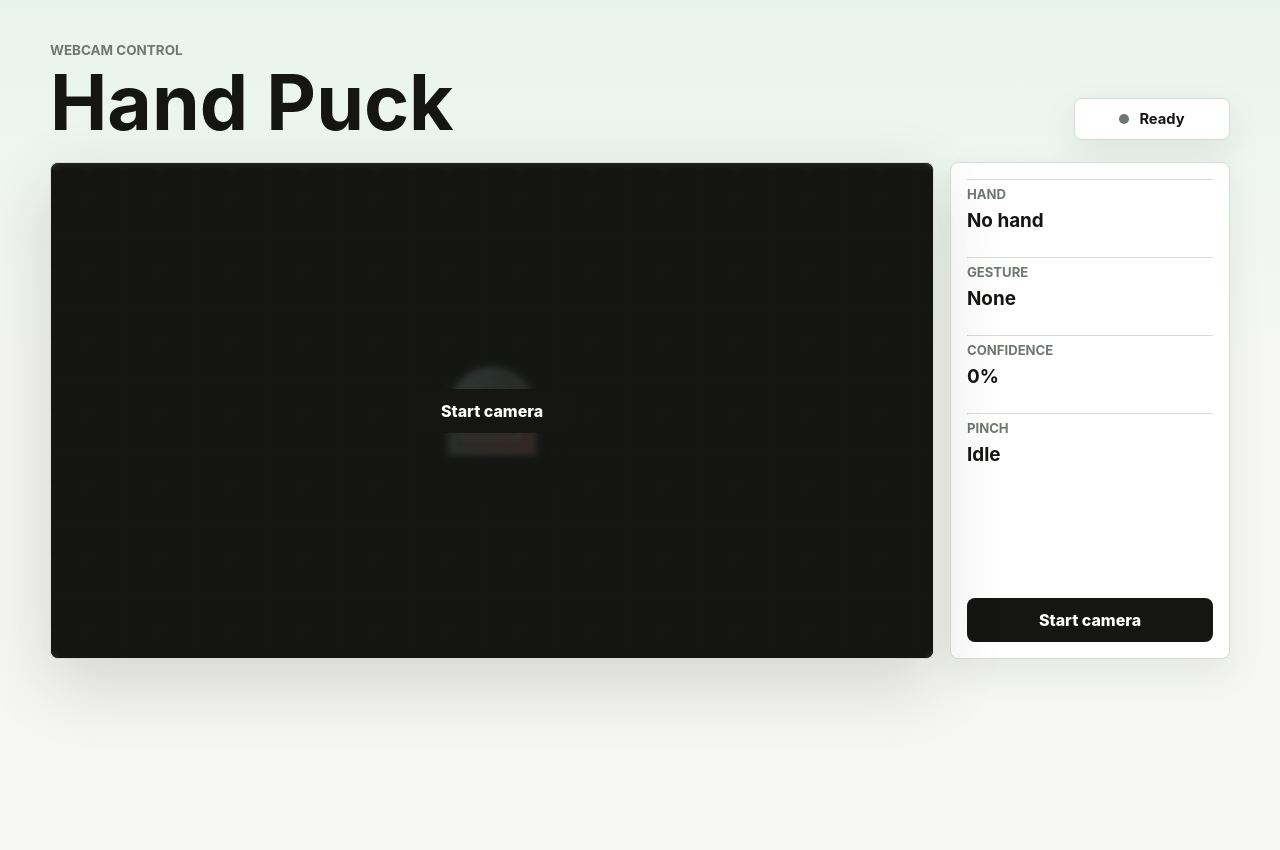
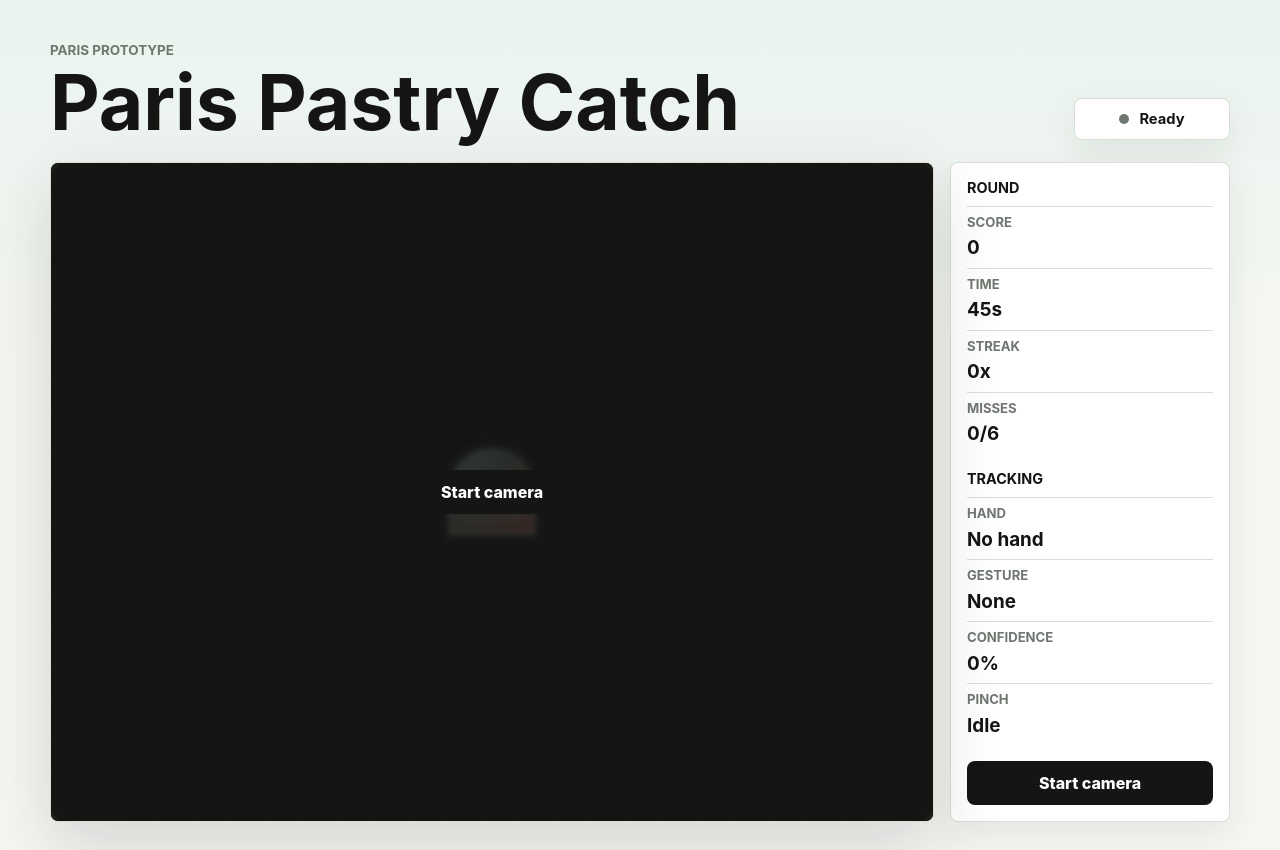
Before and after one commit to omar-gaal/then-and-there, a React (Vite) app: page / in a window 1280 px wide. Before the commit the page ends 800 px from the top, so only its background shows below. Built offline with nearby package versions, Linux system fonts and the light colour scheme.

Commit message:
add hand-catch game logic into our code

```diff
--- a/src/App.jsx
+++ b/src/App.jsx
@@ -1,10 +1,14 @@
+import { useRef } from 'react'
 import { ControlPanel } from './components/ControlPanel'
 import { StatusPill } from './components/StatusPill'
 import { TrackingStage } from './components/TrackingStage'
+import { movePuckToPoint } from './gestures'
+import { useCatchGame } from './hooks/useCatchGame'
 import { useHandTracking } from './hooks/useHandTracking'
 import './App.css'
 
 function App() {
+  const stageRef = useRef(null)
   const {
     canvasRef,
     handleCameraError,
@@ -17,30 +21,40 @@ function App() {
     tracking,
     webcamRef,
   } = useHandTracking()
+  const { game, startRound } = useCatchGame({ isRunning, puckRef, stageRef })
+
+  function handlePointerAim(point) {
+    movePuckToPoint({ ...point, scale: 1.02 }, puckRef.current)
+  }
 
   return (
     <main className="app-shell">
       <header className="topbar">
         <div>
-          <p className="eyebrow">Webcam control</p>
-          <h1>Hand Puck</h1>
+          <p className="eyebrow">Paris prototype</p>
+          <h1>Paris Pastry Catch</h1>
         </div>
         <StatusPill mode={tracking.mode} label={tracking.label} />
       </header>
 
-      <section className="workspace" aria-label="Hand controlled object">
+      <section className="workspace" aria-label="Paris pastry catching game">
         <TrackingStage
           canvasRef={canvasRef}
           onCameraError={handleCameraError}
           onCameraReady={handleCameraReady}
           isLoading={isLoading}
           isRunning={isRunning}
+          game={game}
           onStartCamera={startCamera}
+          onPointerAim={handlePointerAim}
+          onStartRound={startRound}
           puckRef={puckRef}
+          stageRef={stageRef}
           webcamRef={webcamRef}
         />
 
         <ControlPanel
+          game={game}
           isLoading={isLoading}
           isRunning={isRunning}
           onStartCamera={startCamera}
--- a/src/components/ControlPanel.jsx
+++ b/src/components/ControlPanel.jsx
@@ -1,10 +1,25 @@
-export function ControlPanel({ isLoading, isRunning, onStartCamera, onStopCamera, tracking }) {
+export function ControlPanel({ game, isLoading, isRunning, onStartCamera, onStopCamera, tracking }) {
   return (
     <aside className="control-panel">
-      <Metric label="Hand" value={tracking.hand} />
-      <Metric label="Gesture" value={tracking.gesture} />
-      <Metric label="Confidence" value={formatPercent(tracking.confidence)} />
-      <Metric label="Pinch" value={tracking.pinching ? "Active" : "Idle"} />
+      <section className="panel-section" aria-label="Round">
+        <h2>Round</h2>
+        <div className="metric-grid">
+          <Metric label="Score" value={game.score} />
+          <Metric label="Time" value={formatTime(game.timeLeft)} />
+          <Metric label="Streak" value={`${game.streak}x`} />
+          <Metric label="Misses" value={`${game.missed}/${game.maxMisses}`} />
+        </div>
+      </section>
+
+      <section className="panel-section" aria-label="Tracking">
+        <h2>Tracking</h2>
+        <div className="metric-grid">
+          <Metric label="Hand" value={tracking.hand} />
+          <Metric label="Gesture" value={tracking.gesture} />
+          <Metric label="Confidence" value={formatPercent(tracking.confidence)} />
+          <Metric label="Pinch" value={tracking.pinching ? "Active" : "Idle"} />
+        </div>
+      </section>
 
       <button
         type="button"
@@ -44,3 +59,7 @@ function formatPercent(value) {
 
   return `${Math.round(safeValue * 100)}%`;
 }
+
+function formatTime(timeLeft) {
+  return `${Math.ceil(timeLeft)}s`;
+}
--- a/src/components/TrackingStage.jsx
+++ b/src/components/TrackingStage.jsx
@@ -3,16 +3,42 @@ import { VIDEO_CONSTRAINTS } from "../handTracking";
 
 export function TrackingStage({
   canvasRef,
+  game,
   onCameraError,
   onCameraReady,
   isLoading,
   isRunning,
+  onPointerAim,
   onStartCamera,
+  onStartRound,
   puckRef,
+  stageRef,
   webcamRef
 }) {
+  function handlePointerMove(event) {
+    const stage = stageRef.current
+
+    if (!stage || !onPointerAim) {
+      return
+    }
+
+    const bounds = stage.getBoundingClientRect()
+
+    onPointerAim({
+      x: clamp((event.clientX - bounds.left) / bounds.width, 0.03, 0.97),
+      y: clamp((event.clientY - bounds.top) / bounds.height, 0.06, 0.94)
+    })
+  }
+
   return (
-    <div className="stage" data-running={isRunning ? "true" : "false"}>
+    <div
+      ref={stageRef}
+      className="stage"
+      data-round={game.status}
+      data-running={isRunning ? "true" : "false"}
+      onPointerDown={handlePointerMove}
+      onPointerMove={handlePointerMove}
+    >
       {isRunning && (
         <Webcam
           ref={webcamRef}
@@ -25,9 +51,31 @@ export function TrackingStage({
         />
       )}
       <canvas ref={canvasRef} className="landmark-layer" aria-hidden="true" />
-      <div ref={puckRef} className="control-object" role="img" aria-label="Puck">
+      <div className="catch-layer" aria-hidden="true">
+        {game.items.map((item) => (
+          <div
+            key={item.id}
+            className={`catch-target is-${item.kind}`}
+            style={{
+              "--size": `${item.size}px`,
+              "--spin": `${item.spin}deg`,
+              "--x": `${item.x * 100}%`,
+              "--y": `${item.y * 100}%`
+            }}
+          >
+            <span></span>
+          </div>
+        ))}
+      </div>
+      <div ref={puckRef} className="control-object" role="img" aria-label="Pastry basket">
         <span></span>
       </div>
+      {isRunning && (
+        <div className="stage-hud" aria-live="polite">
+          <span>{game.score}</span>
+          <span>{formatTime(game.timeLeft)}</span>
+        </div>
+      )}
 
       {!isRunning && (
         <div className="start-overlay">
@@ -36,6 +84,26 @@ export function TrackingStage({
           </button>
         </div>
       )}
+
+      {isRunning && game.status !== "playing" && (
+        <div className="round-overlay">
+          <p>{game.status === "finished" ? "Round complete" : "Pastry round"}</p>
+          <strong>
+            {game.status === "finished" ? `${game.score} pts` : "Ready"}
+          </strong>
+          <button type="button" onClick={onStartRound}>
+            {game.status === "finished" ? "Play again" : "Start round"}
+          </button>
+        </div>
+      )}
     </div>
   );
 }
+
+function formatTime(timeLeft) {
+  return `${Math.ceil(timeLeft)}s`;
+}
+
+function clamp(value, min, max) {
+  return Math.min(Math.max(value, min), max);
+}
--- /dev/null
+++ b/src/hooks/useCatchGame.js
@@ -0,0 +1,225 @@
+import { useCallback, useEffect, useRef, useState } from 'react'
+
+const ROUND_SECONDS = 45
+const MAX_MISSES = 6
+
+const TARGET_KINDS = ['croissant', 'macaron', 'baguette', 'eclair']
+
+export function useCatchGame({ isRunning, puckRef, stageRef }) {
+  const animationRef = useRef(0)
+  const bestScoreRef = useRef(0)
+  const gameRef = useRef(createReadyGame())
+  const itemIdRef = useRef(0)
+  const lastFrameRef = useRef(0)
+  const spawnTimerRef = useRef(0)
+  const tickRef = useRef(null)
+
+  const [game, setGame] = useState(createReadyGame)
+
+  const commitGame = useCallback((nextGame) => {
+    gameRef.current = nextGame
+    setGame(nextGame)
+  }, [])
+
+  const startRound = useCallback(() => {
+    if (!isRunning) {
+      return
+    }
+
+    itemIdRef.current = 0
+    lastFrameRef.current = 0
+    spawnTimerRef.current = 0
+    commitGame(createPlayingGame(bestScoreRef.current))
+  }, [commitGame, isRunning])
+
+  const resetRound = useCallback(() => {
+    itemIdRef.current = 0
+    lastFrameRef.current = 0
+    spawnTimerRef.current = 0
+    commitGame(createReadyGame(bestScoreRef.current))
+  }, [commitGame])
+
+  const tick = useCallback(
+    (timestamp) => {
+      const currentGame = gameRef.current
+
+      if (!isRunning || currentGame.status !== 'playing') {
+        return
+      }
+
+      const lastFrame = lastFrameRef.current || timestamp
+      const deltaSeconds = Math.min((timestamp - lastFrame) / 1000, 0.05)
+      lastFrameRef.current = timestamp
+
+      const stageSize = getStageSize(stageRef.current)
+      const puck = getPuckShape(puckRef.current, stageSize)
+      const nextItems = []
+      let caught = currentGame.caught
+      let missed = currentGame.missed
+      let score = currentGame.score
+      let streak = currentGame.streak
+
+      for (const item of currentGame.items) {
+        const nextItem = {
+          ...item,
+          y: item.y + item.speed * deltaSeconds,
+          spin: item.spin + item.spinSpeed * deltaSeconds,
+        }
+
+        if (puck && isItemCaught(nextItem, puck, stageSize)) {
+          caught += 1
+          streak += 1
+          score += 10 + Math.min(streak, 6) * 3
+        } else if (nextItem.y > 1.12) {
+          missed += 1
+          streak = 0
+        } else {
+          nextItems.push(nextItem)
+        }
+      }
+
+      spawnTimerRef.current -= deltaSeconds
+
+      if (spawnTimerRef.current <= 0 && currentGame.timeLeft > 1) {
+        nextItems.push(createCatchItem(itemIdRef.current, currentGame))
+        itemIdRef.current += 1
+        spawnTimerRef.current = getSpawnDelay(currentGame)
+      }
+
+      const timeLeft = Math.max(0, currentGame.timeLeft - deltaSeconds)
+      const status = timeLeft <= 0 || missed >= MAX_MISSES ? 'finished' : 'playing'
+      const bestScore = Math.max(bestScoreRef.current, score)
+      bestScoreRef.current = bestScore
+
+      commitGame({
+        ...currentGame,
+        bestScore,
+        caught,
+        items: status === 'playing' ? nextItems : [],
+        missed,
+        score,
+        status,
+        streak,
+        timeLeft,
+      })
+
+      if (status === 'playing' && tickRef.current) {
+        animationRef.current = requestAnimationFrame(tickRef.current)
+      }
+    },
+    [commitGame, isRunning, puckRef, stageRef]
+  )
+
+  useEffect(() => {
+    tickRef.current = tick
+  }, [tick])
+
+  useEffect(() => {
+    if (!isRunning) {
+      cancelAnimationFrame(animationRef.current)
+      resetRound()
+    }
+  }, [isRunning, resetRound])
+
+  useEffect(() => {
+    if (!isRunning || game.status !== 'playing') {
+      return undefined
+    }
+
+    cancelAnimationFrame(animationRef.current)
+    animationRef.current = requestAnimationFrame(tick)
+
+    return () => {
+      cancelAnimationFrame(animationRef.current)
+    }
+  }, [game.status, isRunning, tick])
+
+  return {
+    game,
+    resetRound,
+    startRound,
+  }
+}
+
+function createReadyGame(bestScore = 0) {
+  return {
+    bestScore,
+    caught: 0,
+    items: [],
+    maxMisses: MAX_MISSES,
+    missed: 0,
+    roundSeconds: ROUND_SECONDS,
+    score: 0,
+    status: 'ready',
+    streak: 0,
+    timeLeft: ROUND_SECONDS,
+  }
+}
+
+function createPlayingGame(bestScore = 0) {
+  return {
+    ...createReadyGame(bestScore),
+    status: 'playing',
+  }
+}
+
+function createCatchItem(id, game) {
+  const paceBoost = Math.min(game.caught * 0.006, 0.13)
+
+  return {
+    id,
+    kind: TARGET_KINDS[id % TARGET_KINDS.length],
+    size: randomBetween(34, 54),
+    speed: randomBetween(0.18 + paceBoost, 0.28 + paceBoost),
+    spin: randomBetween(-18, 18),
+    spinSpeed: randomBetween(-120, 120),
+    x: randomBetween(0.09, 0.91),
+    y: -0.1,
+  }
+}
+
+function getSpawnDelay(game) {
+  const baseDelay = Math.max(0.42, 0.82 - game.caught * 0.012)
+
+  return randomBetween(baseDelay, baseDelay + 0.32)
+}
+
+function getStageSize(stage) {
+  const bounds = stage?.getBoundingClientRect()
+
+  return {
+    height: bounds?.height || 540,
+    width: bounds?.width || 960,
+  }
+}
+
+function getPuckShape(puck, stageSize) {
+  const x = Number(puck?.dataset.x)
+  const y = Number(puck?.dataset.y)
+
+  if (!Number.isFinite(x) || !Number.isFinite(y)) {
+    return null
+  }
+
+  const scale = Number(puck?.style.getPropertyValue('--scale')) || 1
+  const size = (puck?.offsetWidth || 72) * scale
+
+  return {
+    radius: size * 0.48,
+    x: x * stageSize.width,
+    y: y * stageSize.height,
+  }
+}
+
+function isItemCaught(item, puck, stageSize) {
+  const itemX = item.x * stageSize.width
+  const itemY = item.y * stageSize.height
+  const itemRadius = item.size * 0.38
+  const distance = Math.hypot(itemX - puck.x, itemY - puck.y)
+
+  return distance <= puck.radius + itemRadius
+}
+
+function randomBetween(min, max) {
+  return min + Math.random() * (max - min)
+}
```
Also changed, not shown: src/gestures.js (+27 -5 lines).
